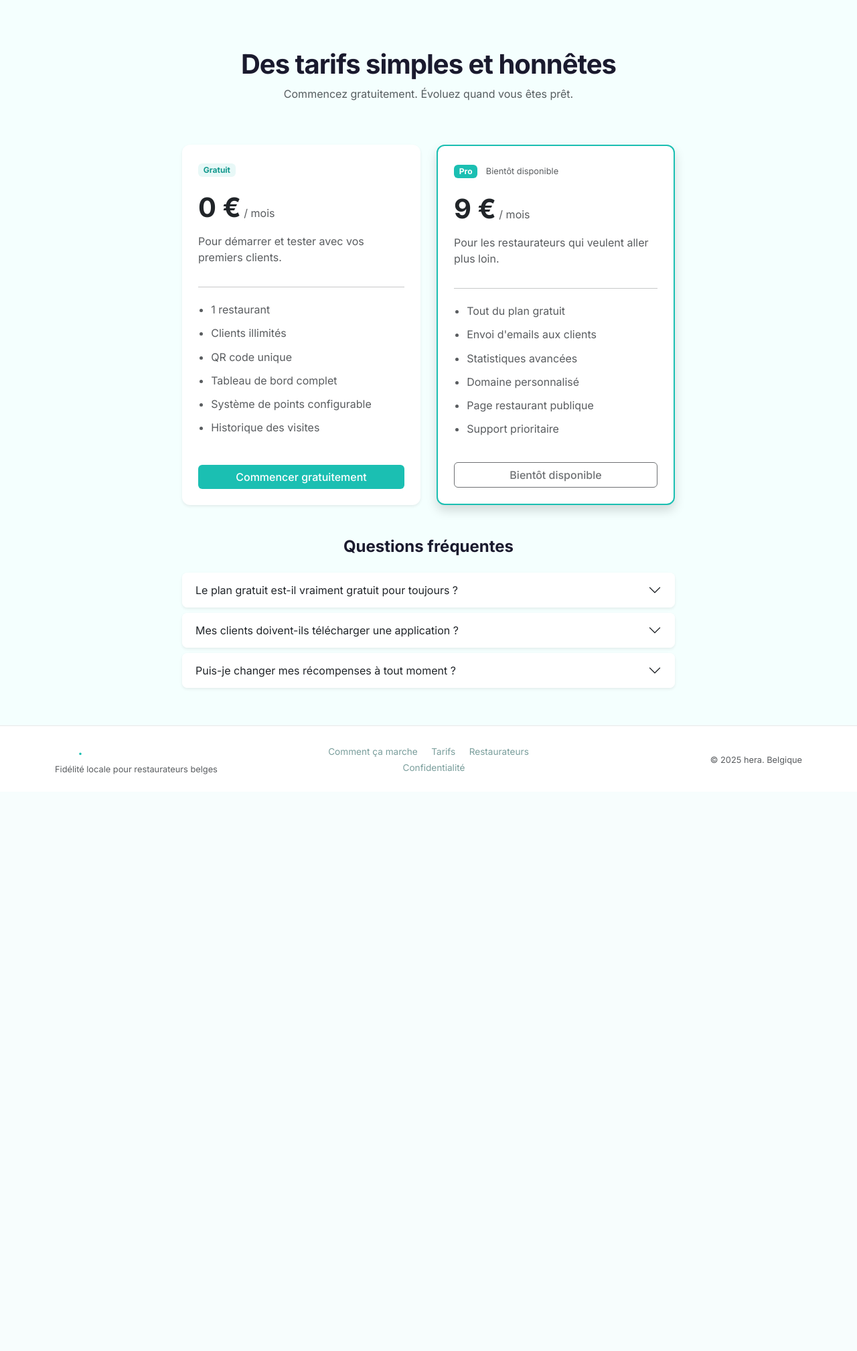
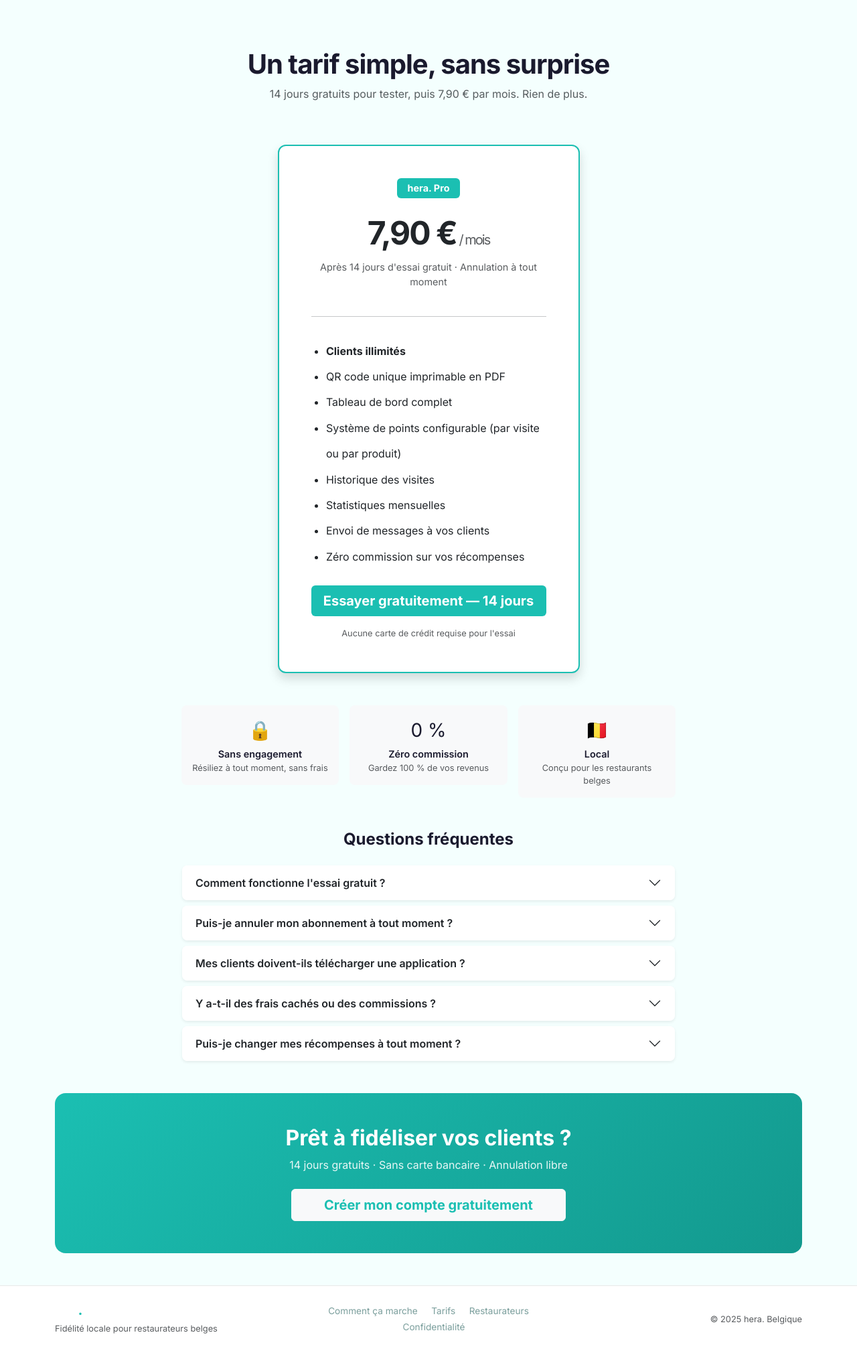
Before and after one commit to krs12k/Hera, a Flask app: page /tarifs in a window 1280 px wide. Shown: the part 74-2091 px from the top of the page at 67% size. Before the commit the page ends 1230 px from the top, so only its background shows below. Run offline with Flask 3, Linux system fonts and the light colour scheme; some libraries are stand-ins or nearby versions.

Commit message:
Tarifs : corriger pour refleter le vrai modele (essai 14j + 7,90 €/mois)
Remplace l'ancienne page (plan 0€ + plan 9€ "bientot dispo") par le vrai
modele : essai gratuit 14 jours sans CB, puis 7,90 €/mois via Stripe.
Ajout des garanties (sans engagement, zero commission) et FAQ etendue.

Co-Authored-By: Claude Sonnet 4.6 <noreply@anthropic.com>

```diff
--- a/templates/tarifs.html
+++ b/templates/tarifs.html
@@ -3,59 +3,69 @@
 
 {% block content %}
 <div class="text-center py-5">
-    <h1 class="fw-bold" style="letter-spacing:-1px">Des tarifs simples et honnêtes</h1>
-    <p class="text-muted mt-2">Commencez gratuitement. Évoluez quand vous êtes prêt.</p>
+    <h1 class="fw-bold" style="letter-spacing:-1px">Un tarif simple, sans surprise</h1>
+    <p class="text-muted mt-2">14 jours gratuits pour tester, puis 7,90 € par mois. Rien de plus.</p>
 </div>
 
 <div class="row g-4 justify-content-center mb-5">
 
-    <!-- Plan Gratuit -->
-    <div class="col-md-4">
-        <div class="card border-0 shadow-sm p-4 h-100">
+    <!-- Plan unique -->
+    <div class="col-md-5">
+        <div class="card border-0 shadow p-5 h-100 text-center" style="border: 2px solid var(--turquoise) !important;">
             <div class="mb-3">
-                <span class="badge" style="background:var(--turquoise-light);color:var(--turquoise-dark)">Gratuit</span>
+                <span class="badge px-3 py-2" style="background:var(--turquoise);color:#fff;font-size:0.9rem">hera. Pro</span>
             </div>
-            <div class="fw-bold" style="font-size:2.5rem">0 €<span class="fs-6 text-muted fw-normal"> / mois</span></div>
-            <p class="text-muted mt-2">Pour démarrer et tester avec vos premiers clients.</p>
+            <div class="fw-bold mb-1" style="font-size:3rem;letter-spacing:-2px">
+                7,90 €<span class="fs-5 text-muted fw-normal"> / mois</span>
+            </div>
+            <p class="text-muted mb-4" style="font-size:0.9rem">Après 14 jours d'essai gratuit · Annulation à tout moment</p>
             <hr>
-            <ul class="text-muted" style="line-height:2.2;padding-left:1.2rem">
-                <li>1 restaurant</li>
-                <li>Clients illimités</li>
-                <li>QR code unique</li>
+            <ul class="text-start mt-3 mb-4" style="line-height:2.4;padding-left:1.4rem">
+                <li><strong>Clients illimités</strong></li>
+                <li>QR code unique imprimable en PDF</li>
                 <li>Tableau de bord complet</li>
-                <li>Système de points configurable</li>
+                <li>Système de points configurable (par visite ou par produit)</li>
                 <li>Historique des visites</li>
+                <li>Statistiques mensuelles</li>
+                <li>Envoi de messages à vos clients</li>
+                <li>Zéro commission sur vos récompenses</li>
             </ul>
-            <div class="mt-auto pt-3">
-                <a href="{{ url_for('register') }}" class="btn hera-btn-gold w-100">Commencer gratuitement</a>
+            <a href="{{ url_for('register') }}" class="btn hera-btn-gold btn-lg w-100 fw-bold">
+                Essayer gratuitement — 14 jours
+            </a>
+            <p class="text-muted mt-3 mb-0" style="font-size:0.8rem">Aucune carte de crédit requise pour l'essai</p>
+        </div>
+    </div>
+
+</div>
+
+<!-- Garanties -->
+<div class="row g-3 justify-content-center mb-5">
+    <div class="col-md-8">
+        <div class="row g-3 text-center">
+            <div class="col-4">
+                <div class="p-3 rounded-3" style="background:#f8f9fa">
+                    <div class="fs-3 mb-1">🔒</div>
+                    <div class="fw-semibold" style="font-size:0.9rem">Sans engagement</div>
+                    <div class="text-muted" style="font-size:0.8rem">Résiliez à tout moment, sans frais</div>
+                </div>
+            </div>
+            <div class="col-4">
+                <div class="p-3 rounded-3" style="background:#f8f9fa">
+                    <div class="fs-3 mb-1">0 %</div>
+                    <div class="fw-semibold" style="font-size:0.9rem">Zéro commission</div>
+                    <div class="text-muted" style="font-size:0.8rem">Gardez 100 % de vos revenus</div>
+                </div>
+            </div>
+            <div class="col-4">
+                <div class="p-3 rounded-3" style="background:#f8f9fa">
+                    <div class="fs-3 mb-1">🇧🇪</div>
+                    <div class="fw-semibold" style="font-size:0.9rem">Local</div>
+                    <div class="text-muted" style="font-size:0.8rem">Conçu pour les restaurants belges</div>
+                </div>
             </div>
         </div>
     </div>
-
-    <!-- Plan Pro -->
-    <div class="col-md-4">
-        <div class="card border-0 shadow p-4 h-100" style="border: 2px solid var(--turquoise) !important;">
-            <div class="mb-3">
-                <span class="badge" style="background:var(--turquoise);color:#fff">Pro</span>
-                <span class="ms-2 text-muted" style="font-size:0.8rem">Bientôt disponible</span>
-            </div>
-            <div class="fw-bold" style="font-size:2.5rem">9 €<span class="fs-6 text-muted fw-normal"> / mois</span></div>
-            <p class="text-muted mt-2">Pour les restaurateurs qui veulent aller plus loin.</p>
-            <hr>
-            <ul class="text-muted" style="line-height:2.2;padding-left:1.2rem">
-                <li>Tout du plan gratuit</li>
-                <li>Envoi d'emails aux clients</li>
-                <li>Statistiques avancées</li>
-                <li>Domaine personnalisé</li>
-                <li>Page restaurant publique</li>
-                <li>Support prioritaire</li>
-            </ul>
-            <div class="mt-auto pt-3">
-                <button class="btn btn-outline-dark w-100" disabled>Bientôt disponible</button>
-            </div>
-        </div>
-    </div>
-
 </div>
 
 <!-- FAQ rapide -->
@@ -64,41 +74,67 @@
         <h4 class="fw-bold mb-4 text-center">Questions fréquentes</h4>
 
         <div class="accordion" id="faq">
-            <div class="accordion-item border-0 mb-2 shadow-sm rounded-3">
+            <div class="accordion-item border-0 mb-2 shadow-sm rounded-3 overflow-hidden">
                 <h2 class="accordion-header">
-                    <button class="accordion-button collapsed rounded-3" type="button" data-bs-toggle="collapse" data-bs-target="#faq1">
-                        Le plan gratuit est-il vraiment gratuit pour toujours ?
+                    <button class="accordion-button collapsed fw-semibold" type="button" data-bs-toggle="collapse" data-bs-target="#faq1">
+                        Comment fonctionne l'essai gratuit ?
                     </button>
                 </h2>
                 <div id="faq1" class="accordion-collapse collapse" data-bs-parent="#faq">
                     <div class="accordion-body text-muted">
-                        Oui, le plan gratuit restera gratuit. Nous ne vous demanderons jamais de carte de crédit pour l'utiliser.
+                        Vous avez accès à toutes les fonctionnalités pendant <strong>14 jours sans carte de crédit</strong>. À la fin de l'essai, vous choisissez de vous abonner (7,90 €/mois) ou non. Si vous ne faites rien, l'accès est suspendu — aucun prélèvement automatique.
                     </div>
                 </div>
             </div>
 
-            <div class="accordion-item border-0 mb-2 shadow-sm rounded-3">
+            <div class="accordion-item border-0 mb-2 shadow-sm rounded-3 overflow-hidden">
                 <h2 class="accordion-header">
-                    <button class="accordion-button collapsed rounded-3" type="button" data-bs-toggle="collapse" data-bs-target="#faq2">
-                        Mes clients doivent-ils télécharger une application ?
+                    <button class="accordion-button collapsed fw-semibold" type="button" data-bs-toggle="collapse" data-bs-target="#faq2">
+                        Puis-je annuler mon abonnement à tout moment ?
                     </button>
                 </h2>
                 <div id="faq2" class="accordion-collapse collapse" data-bs-parent="#faq">
                     <div class="accordion-body text-muted">
-                        Non. Vos clients scannent simplement le QR code avec l'appareil photo de leur téléphone. Aucune installation requise.
+                        Oui, sans frais ni préavis. L'accès reste actif jusqu'à la fin de la période déjà payée.
                     </div>
                 </div>
             </div>
 
-            <div class="accordion-item border-0 mb-2 shadow-sm rounded-3">
+            <div class="accordion-item border-0 mb-2 shadow-sm rounded-3 overflow-hidden">
                 <h2 class="accordion-header">
-                    <button class="accordion-button collapsed rounded-3" type="button" data-bs-toggle="collapse" data-bs-target="#faq3">
-                        Puis-je changer mes récompenses à tout moment ?
+                    <button class="accordion-button collapsed fw-semibold" type="button" data-bs-toggle="collapse" data-bs-target="#faq3">
+                        Mes clients doivent-ils télécharger une application ?
                     </button>
                 </h2>
                 <div id="faq3" class="accordion-collapse collapse" data-bs-parent="#faq">
                     <div class="accordion-body text-muted">
-                        Oui, vous pouvez modifier vos paramètres (points, seuil, récompense, montant minimum) à tout moment depuis votre tableau de bord.
+                        Non. Vos clients scannent simplement le QR code avec l'appareil photo de leur téléphone. Aucune installation requise, ça marche sur tous les smartphones.
+                    </div>
+                </div>
+            </div>
+
+            <div class="accordion-item border-0 mb-2 shadow-sm rounded-3 overflow-hidden">
+                <h2 class="accordion-header">
+                    <button class="accordion-button collapsed fw-semibold" type="button" data-bs-toggle="collapse" data-bs-target="#faq4">
+                        Y a-t-il des frais cachés ou des commissions ?
+                    </button>
+                </h2>
+                <div id="faq4" class="accordion-collapse collapse" data-bs-parent="#faq">
+                    <div class="accordion-body text-muted">
+                        <strong>Aucun.</strong> Vous payez uniquement 7,90 €/mois. hera. ne prend aucune commission sur vos ventes ni sur les récompenses que vous offrez à vos clients.
+                    </div>
+                </div>
+            </div>
+
+            <div class="accordion-item border-0 shadow-sm rounded-3 overflow-hidden">
+                <h2 class="accordion-header">
+                    <button class="accordion-button collapsed fw-semibold" type="button" data-bs-toggle="collapse" data-bs-target="#faq5">
+                        Puis-je changer mes récompenses à tout moment ?
+                    </button>
+                </h2>
+                <div id="faq5" class="accordion-collapse collapse" data-bs-parent="#faq">
+                    <div class="accordion-body text-muted">
+                        Oui. Points par visite, seuil de récompense, montant minimum, mode par produit — tout est modifiable à tout moment depuis votre tableau de bord.
                     </div>
                 </div>
             </div>
@@ -106,4 +142,13 @@
     </div>
 </div>
 
+<!-- CTA final -->
+<div class="text-center rounded-4 p-5 mb-4" style="background:linear-gradient(135deg,#1BBFB2,#13998E);color:#fff">
+    <h2 class="fw-bold">Prêt à fidéliser vos clients ?</h2>
+    <p class="mt-2 mb-4" style="opacity:0.9">14 jours gratuits · Sans carte bancaire · Annulation libre</p>
+    <a href="{{ url_for('register') }}" class="btn btn-light btn-lg px-5 fw-bold" style="color:var(--turquoise)">
+        Créer mon compte gratuitement
+    </a>
+</div>
+
 {% endblock %}
```
